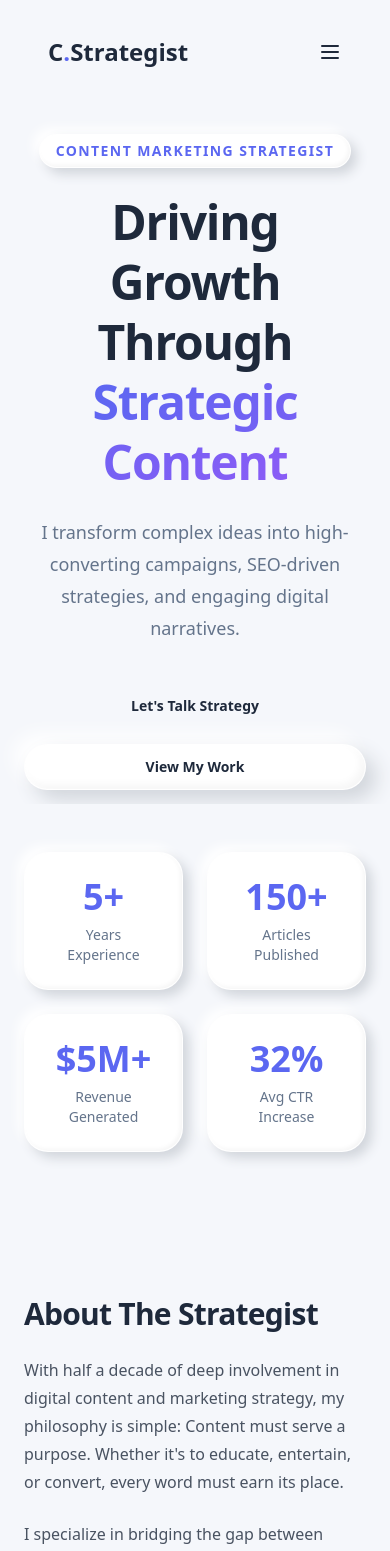
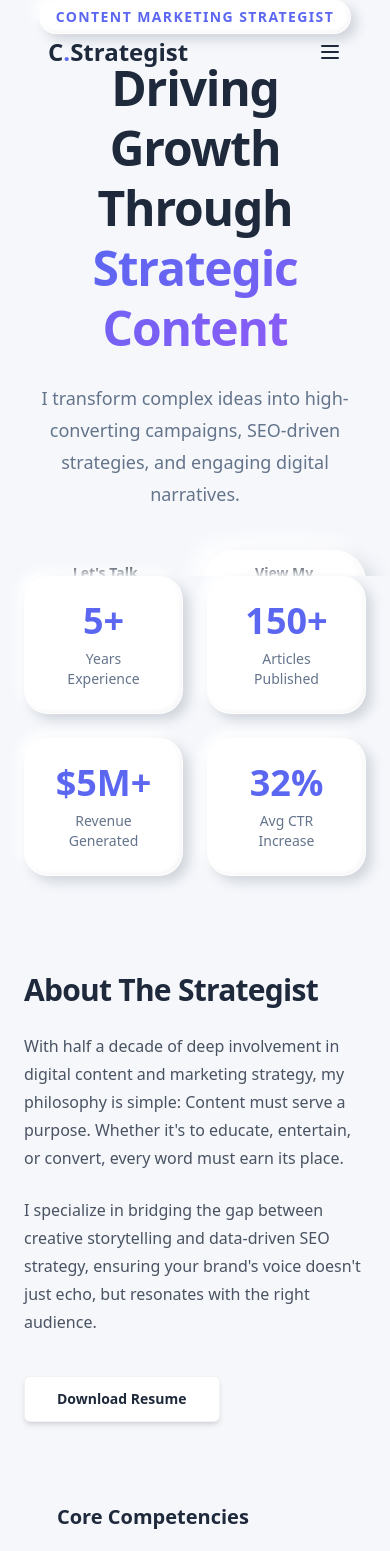
Before and after one commit to ataurwd/Content-Writer-Portofli, a Next.js app: page / in a window 390 px wide. Shown: the top 1551 px of the page. Built offline with nearby package versions, Linux system fonts and the light colour scheme.

Commit message:
style: adjust Hero section responsiveness and padding for StatsCounter component

```diff
--- a/src/components/sections/Hero.tsx
+++ b/src/components/sections/Hero.tsx
@@ -6,7 +6,7 @@ import { Button } from '../ui/Button';
 
 export function Hero() {
   return (
-    <section className="relative min-h-screen flex items-center justify-center overflow-hidden px-6 lg:px-8 bg-background pt-20">
+    <section className="relative md:min-h-screen flex items-center justify-center overflow-hidden px-6 lg:px-8 bg-background md:pt-20 min-h-[70vh]">
       {/* Floating Clay Elements */}
       <motion.div
         animate={{ y: [0, -20, 0], rotate: [0, 5, 0] }}
@@ -49,7 +49,7 @@ export function Hero() {
           initial={{ opacity: 0, y: 20 }}
           animate={{ opacity: 1, y: 0 }}
           transition={{ duration: 0.6, delay: 0.4 }}
-          className="flex flex-col sm:flex-row items-center justify-center gap-4"
+          className="flex items-center justify-center gap-4"
         >
           <Button variant="primary" className="w-full sm:w-auto">Let's Talk Strategy</Button>
           <Button variant="clay" className="w-full sm:w-auto">View My Work</Button>
--- a/src/components/sections/StatsCounter.tsx
+++ b/src/components/sections/StatsCounter.tsx
@@ -37,7 +37,7 @@ export function StatsCounter() {
   ];
 
   return (
-    <section className="py-12 px-6 lg:px-8 bg-background relative z-20 -mt-10">
+    <section className="md:py-12 px-6 lg:px-8 bg-background relative z-20 -mt-10">
       <div className="max-w-6xl mx-auto grid grid-cols-2 md:grid-cols-4 gap-6">
         {stats.map((stat, idx) => (
           <motion.div
```
